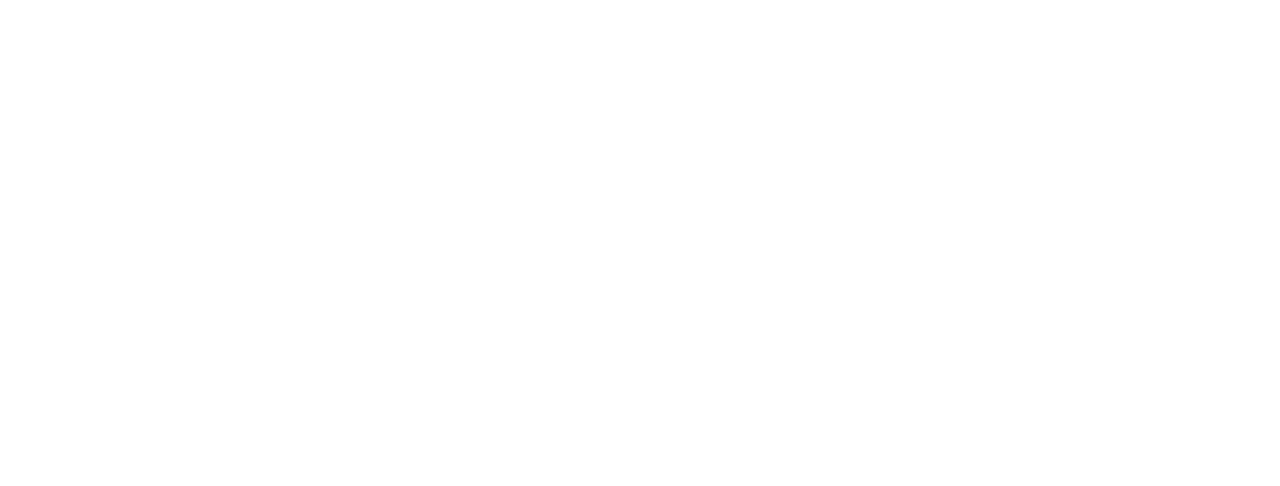
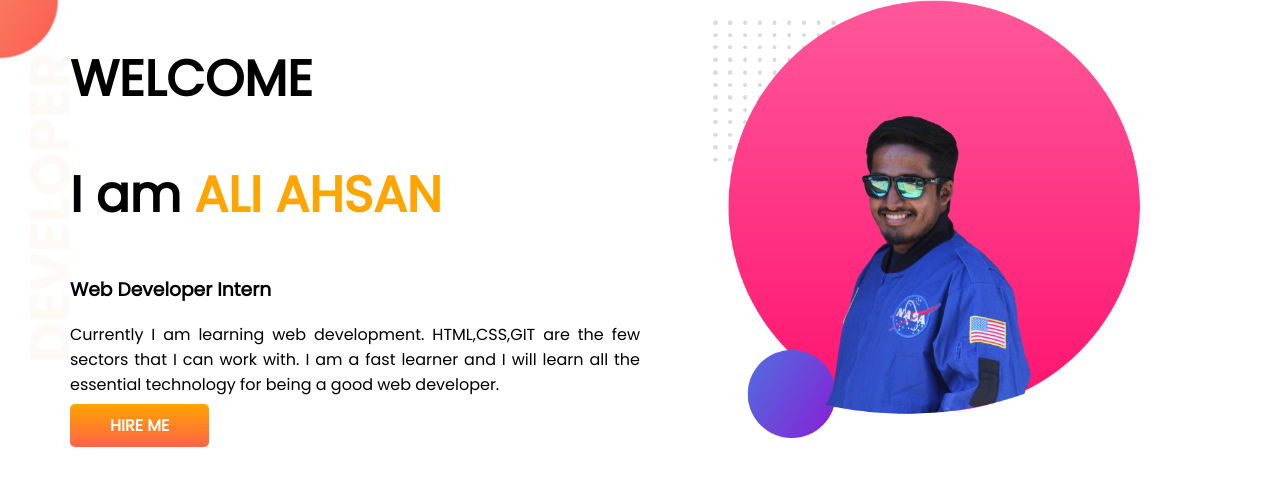
Before and after one commit to aliahsan676/ali-portfolio, a plain HTML site: page index.html in a window 1280 px wide. Drawn offline with Linux system fonts and the light colour scheme.

Commit message:
top banner added

```diff
--- a/index.html
+++ b/index.html
@@ -1,13 +1,34 @@
 <!DOCTYPE html>
 <html lang="en">
+
 <head>
     <meta charset="UTF-8">
     <meta http-equiv="X-UA-Compatible" content="IE=edge">
     <meta name="viewport" content="width=device-width, initial-scale=1.0">
     <title>I am Ali</title>
+    <link rel="preconnect" href="https://fonts.googleapis.com">
+    <link rel="preconnect" href="https://fonts.gstatic.com" crossorigin>
+    <link href="https://fonts.googleapis.com/css2?family=Poppins&display=swap" rel="stylesheet">
     <link rel="stylesheet" href="style.css">
 </head>
+
 <body>
+    <section class="top-part">
+        <div class="half-part">
+            <h1>WELCOME </h1>
+            <h1>I am <span class="orange">ALI AHSAN</span></h1>
+            <h3>Web Developer Intern</h3>
+            <p>Currently I am learning web development. HTML,CSS,GIT are the few sectors that I can work with. I am a
+                fast learner and I will learn all the essential technology for being a good web developer.</p>
+            <a class="link-button"
+                href="https://www.linkedin.com/in/ali-ahsan-sayel-907076a0/?msgControlName=reply_to_sender&msgConversationId=2-Yzg0ZWRiYjgtNTQ4My00MmMxLWE3ZWQtMTM5NWZjMGVmOTQ0XzAxMA%3D%3D&msgOverlay=true"
+                target="_blank">HIRE
+                ME</a>
+        </div>
+        <div class="half-part">
+            <img src="images/pic2.png" alt="a persons picture">
+        </div>
+    </section>
+</body>
 
-</body>
 </html>
--- a/style.css
+++ b/style.css
@@ -0,0 +1,35 @@
+body{
+    font-family: 'Poppins', sans-serif;
+    margin: 0;
+}
+h1{
+    font-size: 50px;
+}
+.orange{
+    color: orange;
+}
+section{
+    display: flex;
+}
+.half-part{
+    width: 50%;
+    padding-left: 70px;
+}
+.half-part p{
+    text-align: justify;
+}
+.half-part img{
+    width: 80%;
+}
+.link-button{
+    text-decoration: none;
+    background-image: linear-gradient(orange, tomato);
+    padding: 10px 40px;
+    color: white;
+    font-weight: 700;
+    border-radius: 5px;
+}
+.top-part{
+    background-image: url(images/top-banner.png);
+    background-repeat: no-repeat;
+}
```
Also changed, not shown: images/ali1.png (added), images/ali2.png (added), images/dream-bg.png (added), images/exp-bg.png (added), images/jhankar.png (added), images/jhankar2.png (added), images/my-bg.png (added), images/my-bg2.png (added), images/pic1.png (added), images/pic2.png (added), images/top-banner.png (added).
